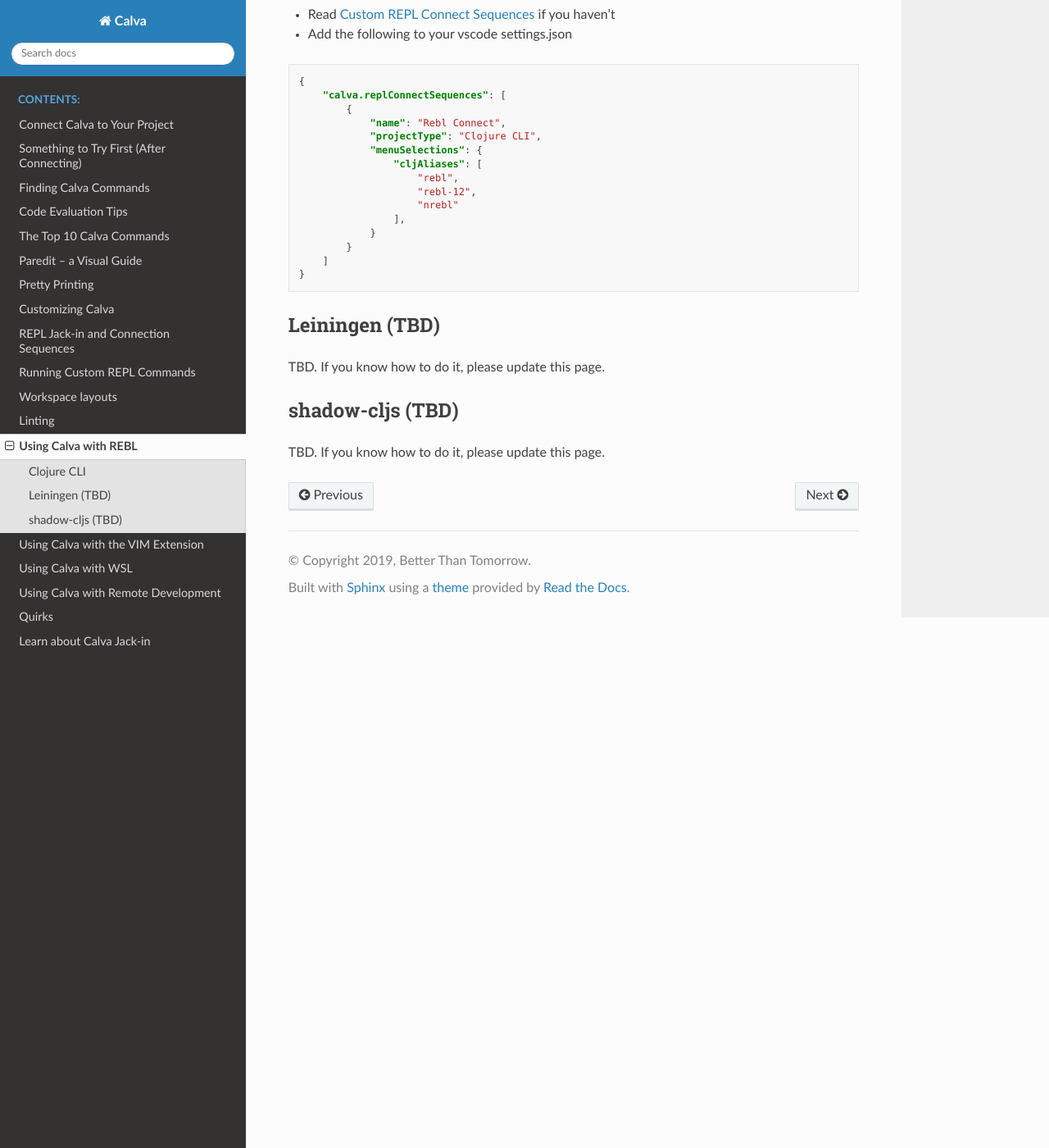
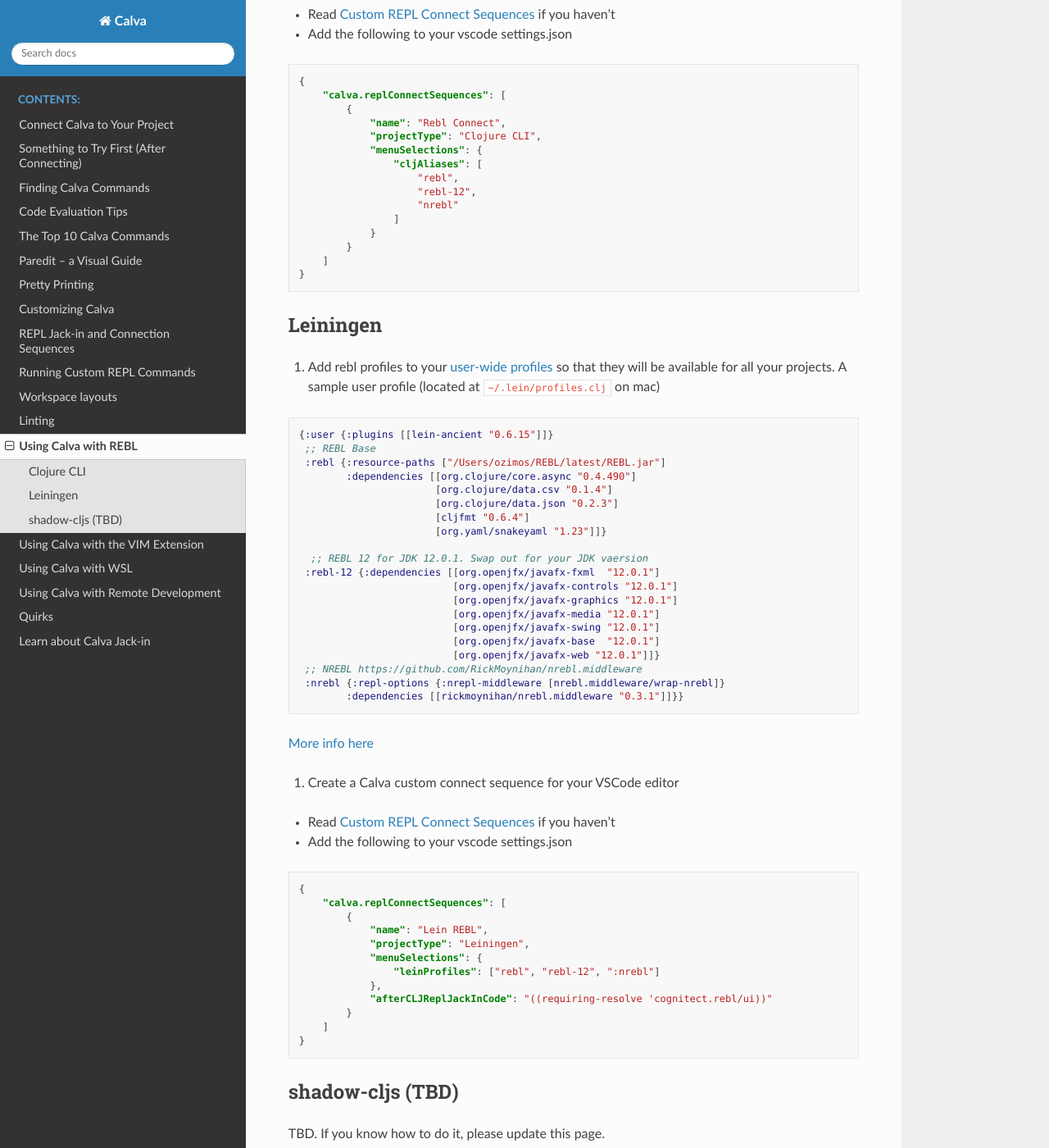
Before and after one commit to BetterThanTomorrow/calva, a Sphinx documentation site: the page built from docs/readthedocs/source/rebl.md, in a window 1280 px wide and 1400 px high, scrolled down 935 px. Shown: the whole window at 82% size. Built offline with Sphinx 7.4.7 and the Read the Docs theme 2.0.0, drawn with Linux system fonts in a browser that asks for light colours.

Commit message:
Update rebl.md
REBL Instructions for Leiningen

````diff
--- a/docs/readthedocs/source/rebl.md
+++ b/docs/readthedocs/source/rebl.md
@@ -33,7 +33,7 @@
             :main-opts ["-e" "((requiring-resolve,'cognitect.rebl/ui))" "-m" "nrepl.cmdline" "--middleware" "[nrebl.middleware/wrap-nrebl]" "-I"]}
 ```
 
-Check out the [REBL github page](https://github.com/cognitect-labs/REBL-distro)  for more info
+Check out the [REBL github page](https://github.com/cognitect-labs/REBL-distro) for more info
 
 2. Create a Calva custom connect sequence for your VSCode editor
 
@@ -50,15 +50,58 @@
                     "rebl",
                     "rebl-12",
                     "nrebl"
-                ],
+                ]
             }
         }
     ]
 }
 ```
-## Leiningen (TBD)
+## Leiningen
 
-TBD. If you know how to do it, please update this page.
+1. Add rebl profiles to your [user-wide profiles](https://github.com/technomancy/leiningen/blob/stable/doc/PROFILES.md#declaring-profiles) so that they will be available for all your projects.
+A sample user profile (located at `~/.lein/profiles.clj` on mac)
+```clojure
+{:user {:plugins [[lein-ancient "0.6.15"]]}
+ ;; REBL Base
+ :rebl {:resource-paths ["/Users/ozimos/REBL/latest/REBL.jar"]
+        :dependencies [[org.clojure/core.async "0.4.490"]
+                       [org.clojure/data.csv "0.1.4"]
+                       [org.clojure/data.json "0.2.3"]
+                       [cljfmt "0.6.4"]
+                       [org.yaml/snakeyaml "1.23"]]}
+
+  ;; REBL 12 for JDK 12.0.1. Swap out for your JDK vaersion
+ :rebl-12 {:dependencies [[org.openjfx/javafx-fxml  "12.0.1"]
+                          [org.openjfx/javafx-controls "12.0.1"]
+                          [org.openjfx/javafx-graphics "12.0.1"]
+                          [org.openjfx/javafx-media "12.0.1"]
+                          [org.openjfx/javafx-swing "12.0.1"]
+                          [org.openjfx/javafx-base  "12.0.1"]
+                          [org.openjfx/javafx-web "12.0.1"]]}
+ ;; NREBL https://github.com/RickMoynihan/nrebl.middleware
+ :nrebl {:repl-options {:nrepl-middleware [nrebl.middleware/wrap-nrebl]}
+        :dependencies [[rickmoynihan/nrebl.middleware "0.3.1"]]}}
+```
+[More info here](https://github.com/eccentric-j/lein-rebl-example)
+
+2. Create a Calva custom connect sequence for your VSCode editor
+
+* Read [Custom REPL Connect Sequences](connect-sequences.md) if you haven't
+* Add the following to your vscode settings.json
+```json
+{
+    "calva.replConnectSequences": [
+        {
+            "name": "Lein REBL",
+            "projectType": "Leiningen",
+            "menuSelections": {
+                "leinProfiles": ["rebl", "rebl-12", ":nrebl"]
+            },
+            "afterCLJReplJackInCode": "((requiring-resolve 'cognitect.rebl/ui))"
+        }
+    ]
+}
+```
 
 ## shadow-cljs (TBD)
 
````
Also changed, not shown: CHANGELOG.md (+1 -0 lines).
